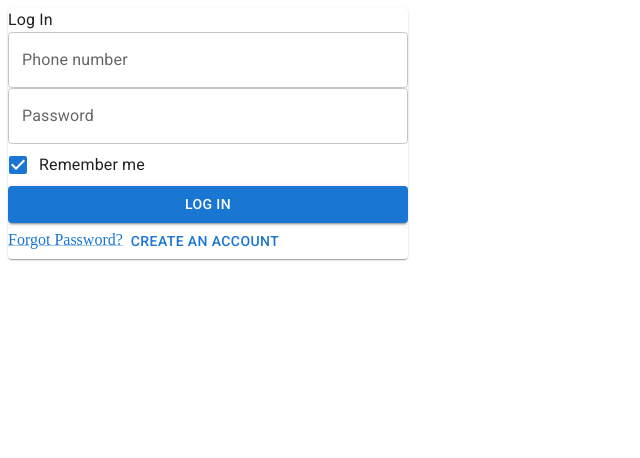
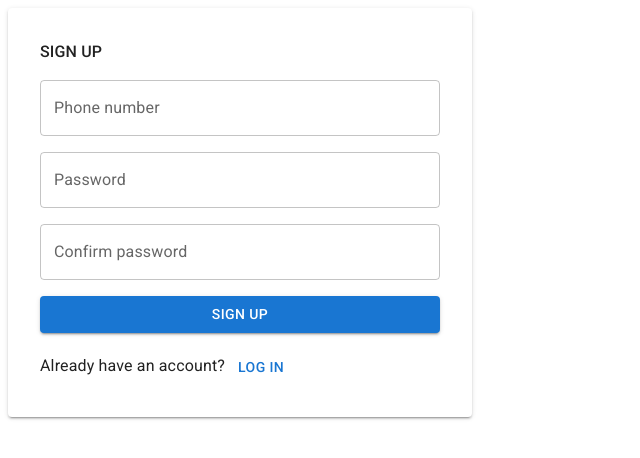
Before and after one commit to victoria369xx/finalProjectGBFront, a React (Create React App) app: page / in a window 1280 px wide. Shown: the top 458 px of the page, without its empty margins (0-640 px from the left). Built offline with nearby package versions, Linux system fonts and the light colour scheme.

Commit message:
созданы компоненты login и sign up

```diff
--- a/src/App.js
+++ b/src/App.js
@@ -1,14 +1,14 @@
 import React from "react";
 import { Provider } from "react-redux";
 import { PersistGate } from "redux-persist/integration/react";
-import LogIn from "./components/LogIn";
+import SignUp from "./components/SignUp";
 import { persistor, store } from "./store";
 
 function App() {
   return (
     <Provider store={store}>
       <PersistGate persistor={persistor}>
-       <LogIn/>
+       <SignUp/>
       </PersistGate>
     </Provider>
   );
--- a/src/components/LogIn.js
+++ b/src/components/LogIn.js
@@ -1,19 +1,19 @@
 import React from 'react';
-import {Card,FormGroup, TextField, FormControlLabel, Checkbox, Button, Link, Typography} from '@mui/material';
+import {Card,FormGroup, TextField, FormControlLabel, Checkbox, Button, Typography} from '@mui/material';
+
 
 function LogIn () {
     return (
         <>
-        <Card sx={{ maxWidth: 400 }}>
-        <Typography>Log In</Typography>
+        <Card sx={{ maxWidth: 400, p: 4, boxShadow: 2 }}>
+        <Typography sx={{fontWeight: 'medium'}}>LOG IN</Typography>
         <FormGroup>
-        <TextField id="standard-basic" label="Phone number" variant="outlined" />
-        <TextField id="standard-basic" label="Password" variant="outlined" />
-        <FormControlLabel control={<Checkbox defaultChecked />} label="Remember me" />
+        <TextField id="standard-basic" label="Phone number" variant="outlined" sx={{mt:2}}/>
+        <TextField id="standard-basic" label="Password" variant="outlined" sx={{mt:2}}/>
+        <FormControlLabel control={<Checkbox defaultChecked />} label="Remember me" sx={{mt:2}}/>
         <Button variant="contained">Log In</Button>
         </FormGroup>
-        <Link href='#'>Forgot Password?</Link>
-        <Button > Create an account</Button>
+        <Button sx={{mt:2}}>Create an account</Button>
         </Card>
         </>
     )
--- /dev/null
+++ b/src/components/SignUp.js
@@ -0,0 +1,21 @@
+import React from 'react';
+import {Card,FormGroup, TextField, Button, Typography} from '@mui/material';
+
+function SignUp () {
+    return (
+        <>
+        <Card sx={{ maxWidth: 400, p: 4, boxShadow: 2 }}>
+        <Typography sx={{fontWeight: 'medium'}}>SIGN UP</Typography>
+        <FormGroup>
+        <TextField id="standard-basic" label="Phone number" variant="outlined" sx={{mt:2}}/>
+        <TextField id="standard-basic" label="Password" variant="outlined" sx={{mt:2}}/>
+        <TextField id="standard-basic" label="Confirm password" variant="outlined" sx={{mt:2}}/>
+        <Button variant="contained" sx={{mt:2}}>SIGN UP</Button>
+        </FormGroup>
+        <Typography sx={{mt:2}}>Already have an account? <Button> Log in</Button></Typography>
+        </Card>
+        </>
+    )
+}
+
+export default SignUp;
```
